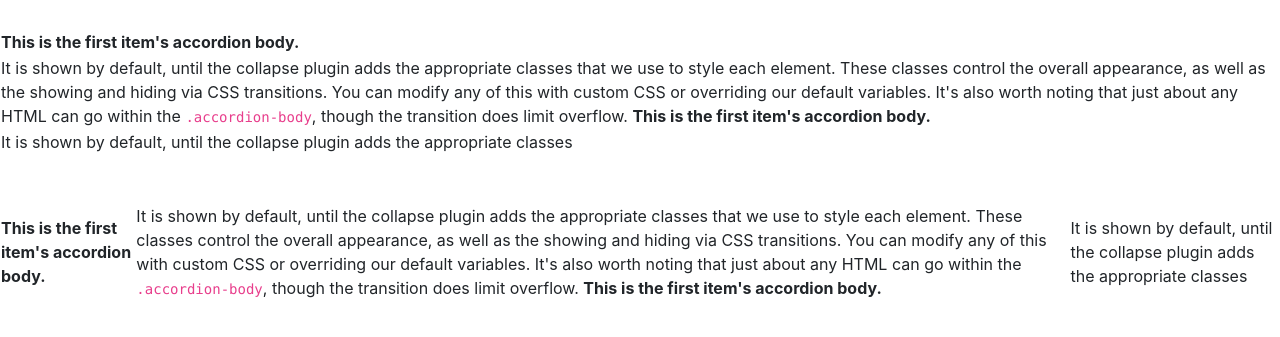
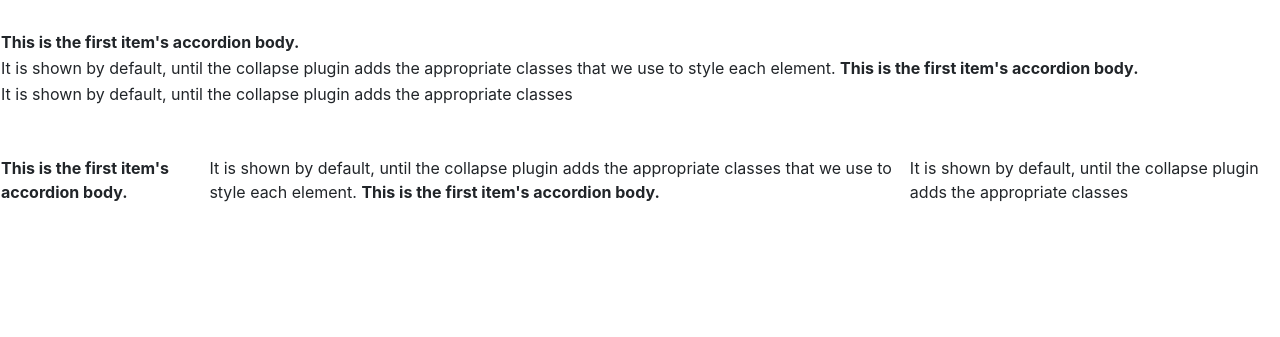
Before and after one commit to arasad28/artest.github.io, a plain HTML site: page index.html in a window 1280 px wide. Shown: the part 41-378 px from the top of the page. Drawn offline with nearby package versions, Linux system fonts and the light colour scheme.

Commit message:
Update index.html

```diff
--- a/index.html
+++ b/index.html
@@ -42,7 +42,7 @@ height="0" width="0" style="display:none;visibility:hidden"></iframe></noscript>
     <table>
     <tr>
       <td><strong>This is the first item's accordion body.</strong> </td><br></tr><tr>
-      <td>It is shown by default, until the collapse plugin adds the appropriate classes that we use to style each element. These classes control the overall appearance, as well as the showing and hiding via CSS transitions. You can modify any of this with custom CSS or overriding our default variables. It's also worth noting that just about any HTML can go within the <code>.accordion-body</code>, though the transition does limit overflow.
+      <td>It is shown by default, until the collapse plugin adds the appropriate classes that we use to style each element.
         <strong>This is the first item's accordion body.</td></tr><tr>
       <td>It is shown by default, until the collapse plugin adds the appropriate classes</td>
       </tr>
@@ -51,7 +51,7 @@ height="0" width="0" style="display:none;visibility:hidden"></iframe></noscript>
  <table>
     <tr>
       <td><strong>This is the first item's accordion body.</strong> </td><br>
-      <td>It is shown by default, until the collapse plugin adds the appropriate classes that we use to style each element. These classes control the overall appearance, as well as the showing and hiding via CSS transitions. You can modify any of this with custom CSS or overriding our default variables. It's also worth noting that just about any HTML can go within the <code>.accordion-body</code>, though the transition does limit overflow.
+      <td>It is shown by default, until the collapse plugin adds the appropriate classes that we use to style each element.
         <strong>This is the first item's accordion body.</td>
       <td>It is shown by default, until the collapse plugin adds the appropriate classes</td>
       </tr>
```
